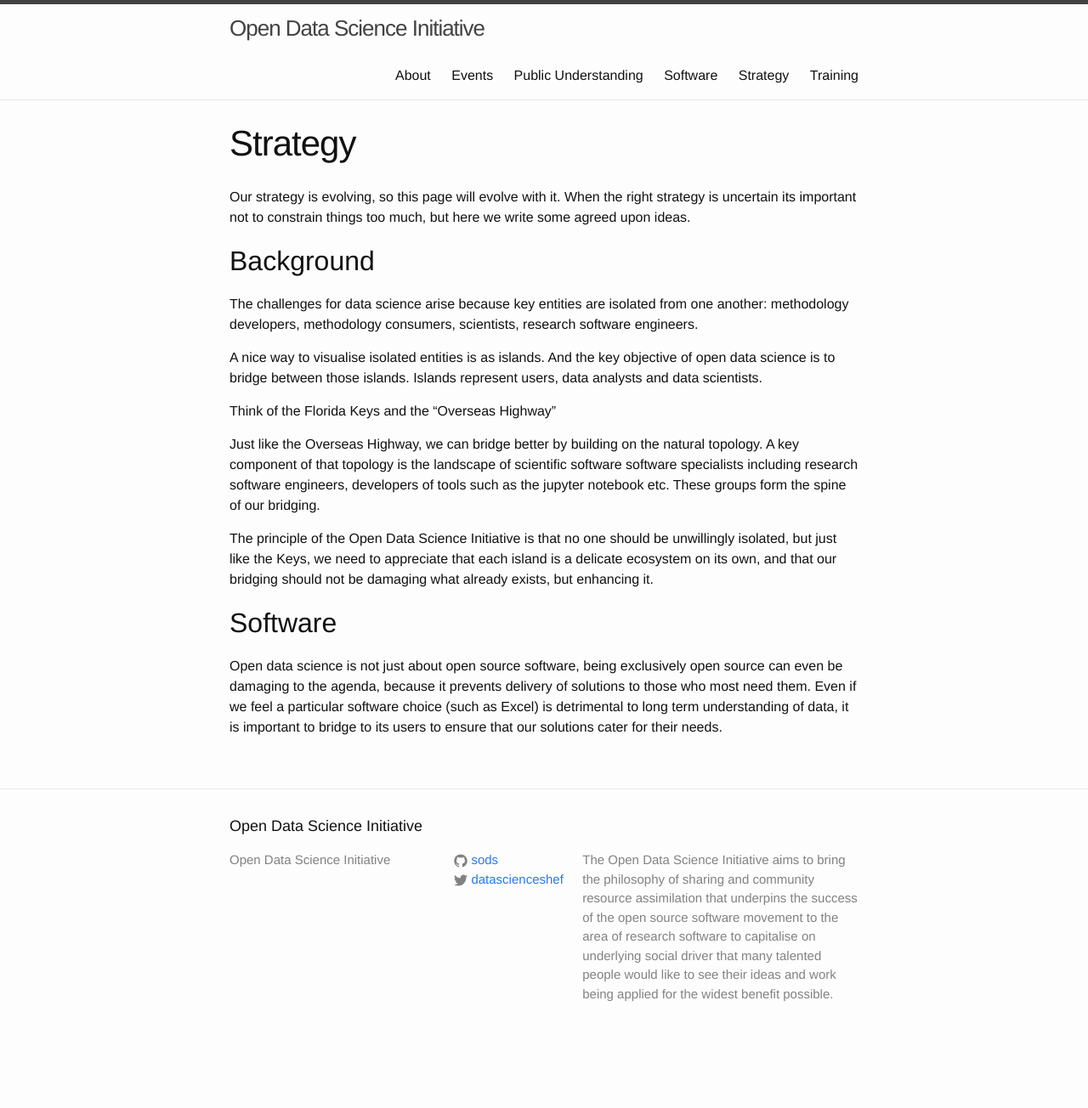
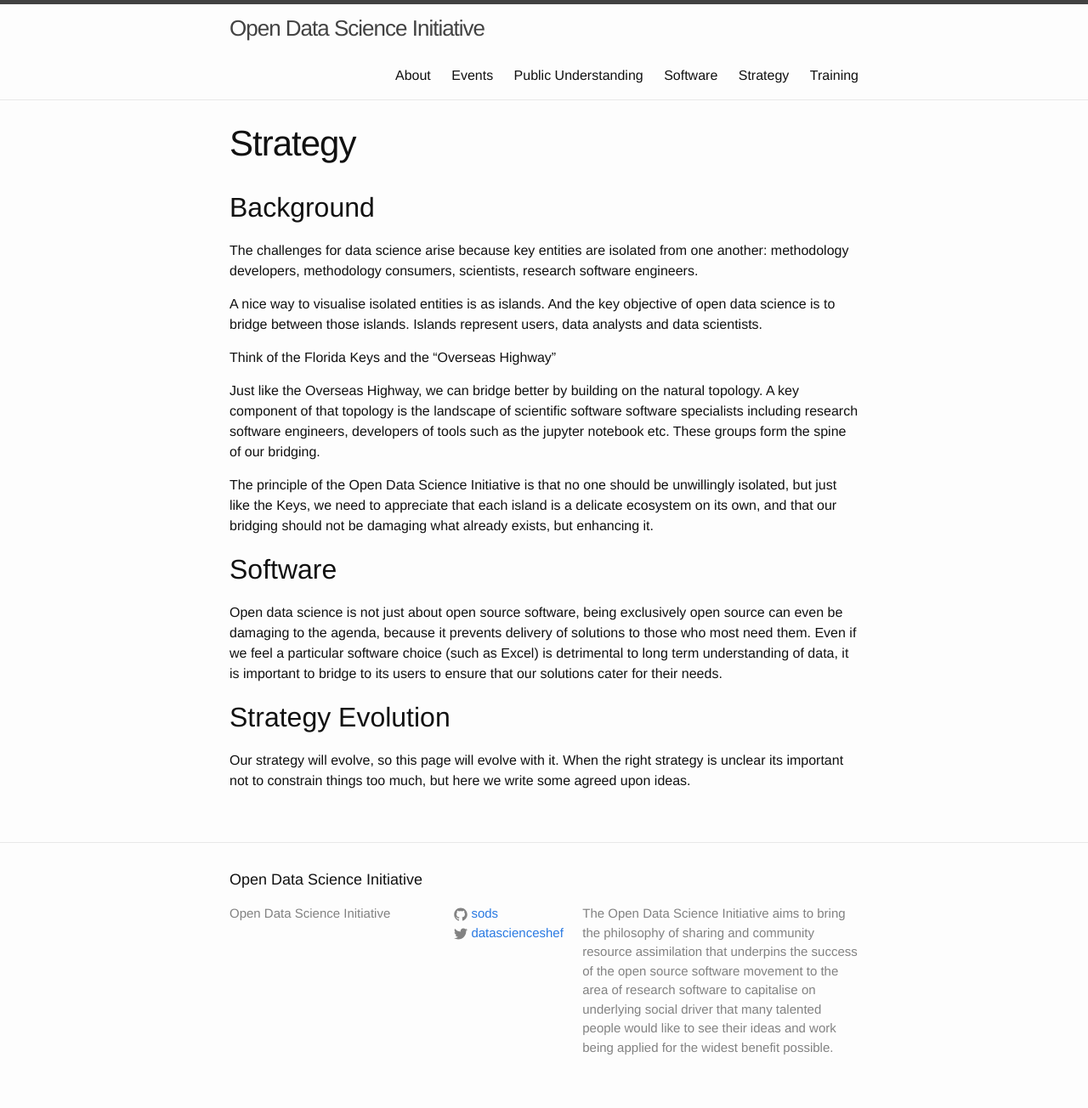
Before and after one commit to sods/sods.github.io, a Jekyll site: the page built from strategy.md, in a window 1280 px wide. Shown: the whole page at 85% size. Built offline with Jekyll 4.4.1, drawn with Linux system fonts in a browser that asks for light colours; before the commit the page ends 1241 px from its top, so only the background shows below that; part of the change alters nothing that is shown.

Commit message:
Minor update to strategy page.

```diff
--- a/_config.yml
+++ b/_config.yml
@@ -1,5 +1,4 @@
 # Site settings
-
 title: Open Data Science Initiative
 email:
 description: > # this means to ignore newlines until "baseurl:"
--- a/strategy.md
+++ b/strategy.md
@@ -3,7 +3,6 @@ layout: page
 title: Strategy
 ---
 
-Our strategy is evolving, so this page will evolve with it. When the right strategy is uncertain its important not to constrain things too much, but here we write some agreed upon ideas.
 
 ## Background
 
@@ -20,3 +19,7 @@ The principle of the Open Data Science Initiative is that no one should be unwil
 ## Software
 
 Open data science is not just about open source software, being exclusively open source can even be damaging to the agenda, because it prevents delivery of solutions to those who most need them. Even if we feel a particular software choice (such as Excel) is detrimental to long term understanding of data, it is important to bridge to its users to ensure that our solutions cater for their needs.
+
+## Strategy Evolution
+
+Our strategy will evolve, so this page will evolve with it. When the right strategy is unclear its important not to constrain things too much, but here we write some agreed upon ideas.
```
